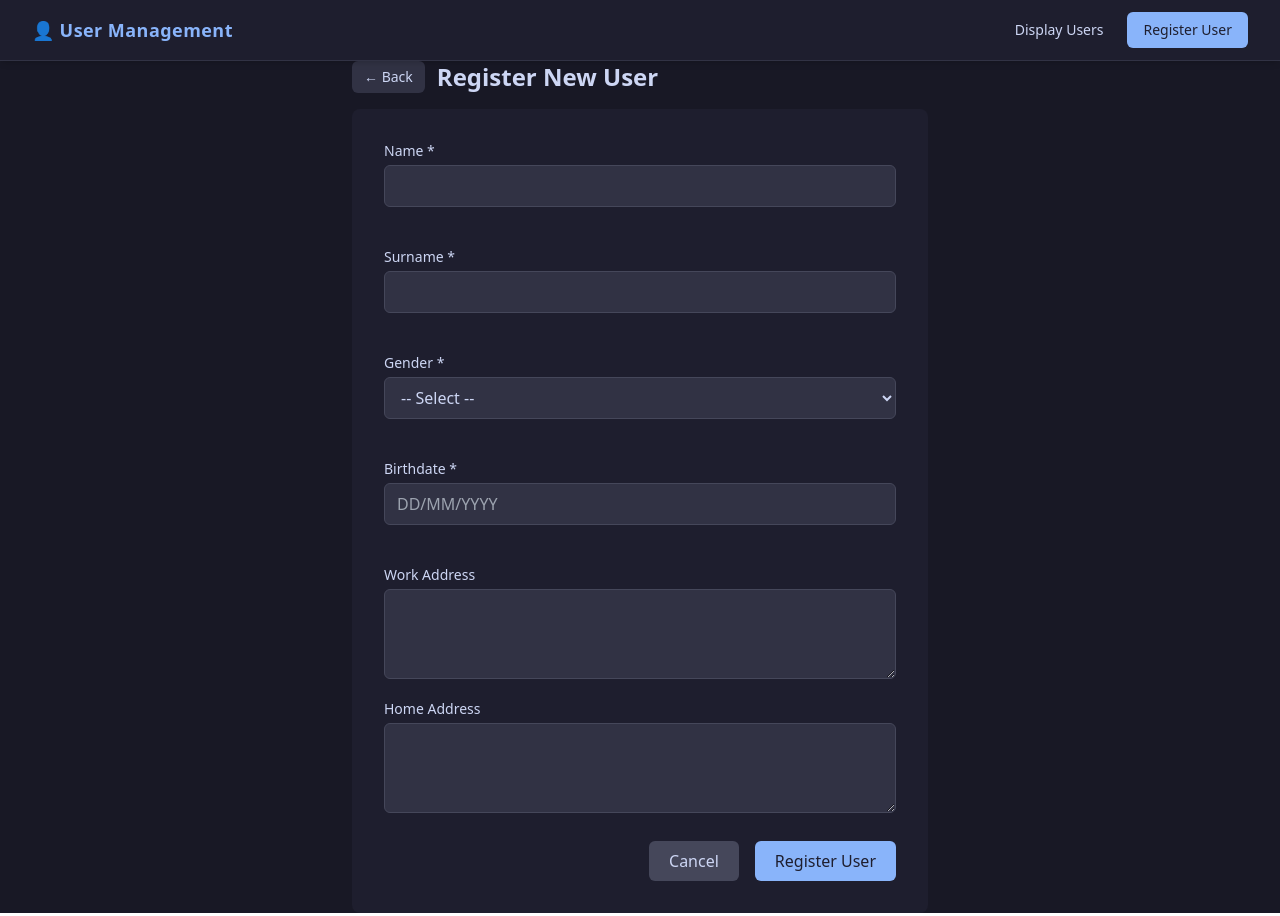
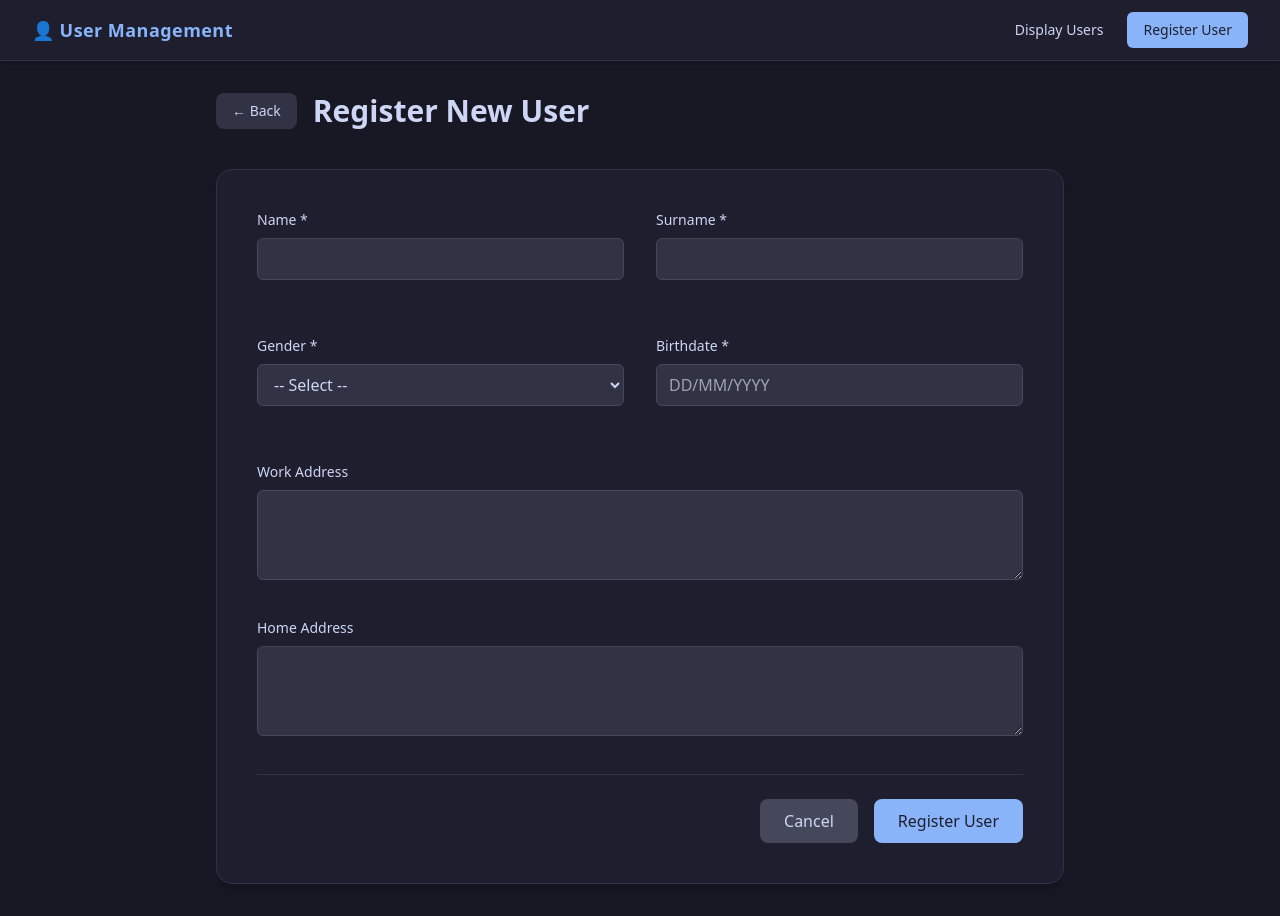
Before and after one commit to ptzivaras/UserHub, a React (Vite) app in the folder frontend/userhub-ui/: page /register in a window 1280 px wide. Built offline with nearby package versions, Linux system fonts and the light colour scheme.

Commit message:
style(register): improve form spacing and layout

```diff
--- a/frontend/userhub-ui/src/pages/RegisterUserPage.jsx
+++ b/frontend/userhub-ui/src/pages/RegisterUserPage.jsx
@@ -78,37 +78,40 @@ function RegisterUserPage() {
     `w-full py-2 px-3 rounded-md border ${hasError ? 'border-[#f38ba8]' : 'border-[#45475a]'} bg-[#313244] text-[#cdd6f4] text-base focus:outline-none focus:border-[#89b4fa]`;
 
   return (
-    <div className="max-w-xl mx-auto">
-      <div className="flex items-center gap-3 mb-4">
+    <div className="max-w-4xl mx-auto py-8 px-6">
+      <div className="flex items-center gap-4 mb-10">
         <button
           onClick={() => navigate(-1)}
-          className="py-1.5 px-3 rounded-md border-0 cursor-pointer text-sm font-medium bg-[#313244] text-[#cdd6f4] hover:bg-[#45475a] transition-colors"
+          className="py-2 px-4 rounded-lg border-0 cursor-pointer text-sm font-medium bg-[#313244] text-[#cdd6f4] hover:bg-[#45475a] transition-colors"
         >
           ← Back
         </button>
-        <h2 className="text-2xl font-bold text-[#cdd6f4] m-0">Register New User</h2>
+        <h2 className="text-3xl font-bold text-[#cdd6f4] m-0">Register New User</h2>
       </div>
 
       {apiError && (
-        <div className="py-3 px-4 rounded-md mb-4 bg-[#3b1219] text-[#f38ba8] border border-[#f38ba8]">{apiError}</div>
+        <div className="py-3 px-5 rounded-lg mb-6 bg-[#3b1219] text-[#f38ba8] border border-[#f38ba8]">{apiError}</div>
       )}
 
-      <form onSubmit={handleSubmit} className="flex flex-col gap-5 bg-[#1e1e2e] p-8 rounded-lg" noValidate>
+      <form onSubmit={handleSubmit} className="bg-[#1e1e2e] p-10 rounded-2xl border border-[#313244] shadow-lg" noValidate>
 
-        <div className="flex flex-col gap-1">
-          <label htmlFor="name" className="text-sm text-[#cdd6f4]">Name *</label>
+        <div className="grid grid-cols-2 gap-8 mb-8">
+          <div className="flex flex-col gap-2">
+            <label htmlFor="name" className="text-sm font-medium text-[#cdd6f4]">Name *</label>
             <input id="name" type="text" name="name" value={form.name} onChange={handleChange} className={inputClass(errors.name)} />
             <span className="text-[#f38ba8] text-xs h-4 block">{errors.name || ''}</span>
           </div>
 
-        <div className="flex flex-col gap-1">
-          <label htmlFor="surname" className="text-sm text-[#cdd6f4]">Surname *</label>
+          <div className="flex flex-col gap-2">
+            <label htmlFor="surname" className="text-sm font-medium text-[#cdd6f4]">Surname *</label>
             <input id="surname" type="text" name="surname" value={form.surname} onChange={handleChange} className={inputClass(errors.surname)} />
             <span className="text-[#f38ba8] text-xs h-4 block">{errors.surname || ''}</span>
           </div>
+        </div>
 
-        <div className="flex flex-col gap-1">
-          <label htmlFor="gender" className="text-sm text-[#cdd6f4]">Gender *</label>
+        <div className="grid grid-cols-2 gap-8 mb-8">
+          <div className="flex flex-col gap-2">
+            <label htmlFor="gender" className="text-sm font-medium text-[#cdd6f4]">Gender *</label>
             <select id="gender" name="gender" value={form.gender} onChange={handleChange} className={inputClass(errors.gender)}>
               <option value="">-- Select --</option>
               <option value="M">Male</option>
@@ -117,8 +120,8 @@ function RegisterUserPage() {
             <span className="text-[#f38ba8] text-xs h-4 block">{errors.gender || ''}</span>
           </div>
 
-        <div className="flex flex-col gap-1">
-          <label htmlFor="birthdate" className="text-sm text-[#cdd6f4]">Birthdate *</label>
+          <div className="flex flex-col gap-2">
+            <label htmlFor="birthdate" className="text-sm font-medium text-[#cdd6f4]">Birthdate *</label>
             <DatePicker
               id="birthdate"
               selected={form.birthdate}
@@ -134,22 +137,23 @@ function RegisterUserPage() {
             />
             <span className="text-[#f38ba8] text-xs h-4 block">{errors.birthdate || ''}</span>
           </div>
+        </div>
 
-        <div className="flex flex-col gap-1">
-          <label htmlFor="workAddress" className="text-sm text-[#cdd6f4]">Work Address</label>
+        <div className="mb-8">
+          <label htmlFor="workAddress" className="text-sm font-medium text-[#cdd6f4] block mb-2">Work Address</label>
           <textarea id="workAddress" name="workAddress" value={form.workAddress} onChange={handleChange} rows={3} className={inputClass(false)} />
         </div>
 
-        <div className="flex flex-col gap-1">
-          <label htmlFor="homeAddress" className="text-sm text-[#cdd6f4]">Home Address</label>
+        <div className="mb-8">
+          <label htmlFor="homeAddress" className="text-sm font-medium text-[#cdd6f4] block mb-2">Home Address</label>
           <textarea id="homeAddress" name="homeAddress" value={form.homeAddress} onChange={handleChange} rows={3} className={inputClass(false)} />
         </div>
 
-        <div className="flex gap-4 justify-end mt-2">
-          <button type="button" className="py-2 px-5 rounded-md border-0 cursor-pointer text-base font-medium bg-[#45475a] text-[#cdd6f4] hover:bg-[#585b70]" onClick={() => navigate(-1)}>
+        <div className="flex gap-4 justify-end pt-6 border-t border-[#313244]">
+          <button type="button" className="py-2.5 px-6 rounded-lg border-0 cursor-pointer text-base font-medium bg-[#45475a] text-[#cdd6f4] hover:bg-[#585b70] transition-colors" onClick={() => navigate(-1)}>
             Cancel
           </button>
-          <button type="submit" className="py-2 px-5 rounded-md border-0 cursor-pointer text-base font-medium bg-[#89b4fa] text-[#1e1e2e] hover:bg-[#b4d0fb] disabled:opacity-60 disabled:cursor-not-allowed" disabled={submitting}>
+          <button type="submit" className="py-2.5 px-6 rounded-lg border-0 cursor-pointer text-base font-medium bg-[#89b4fa] text-[#1e1e2e] hover:bg-[#b4d0fb] transition-colors disabled:opacity-60 disabled:cursor-not-allowed" disabled={submitting}>
             {submitting ? 'Registering...' : 'Register User'}
           </button>
         </div>
```
Lines whose indentation alone changed are shown as unchanged.
